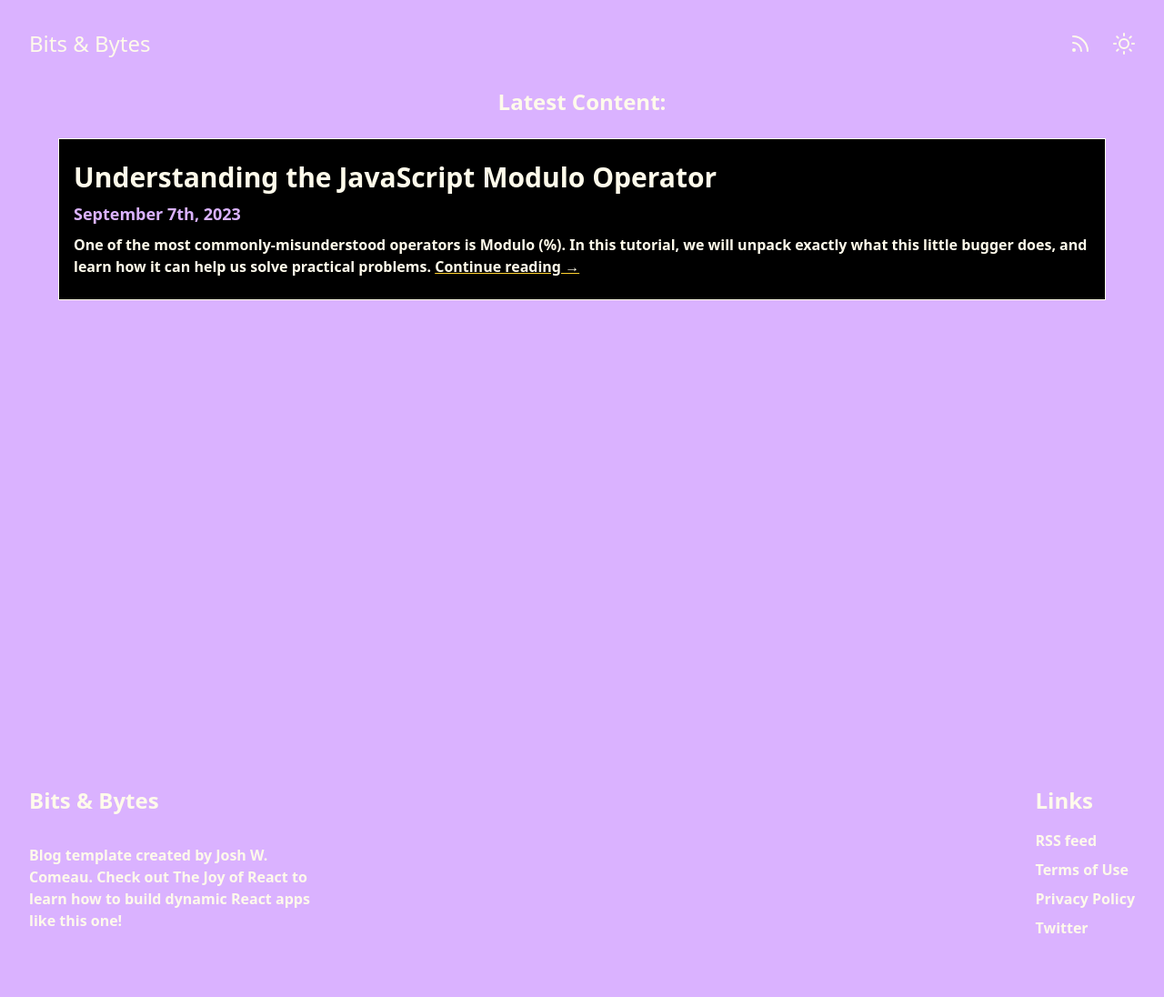
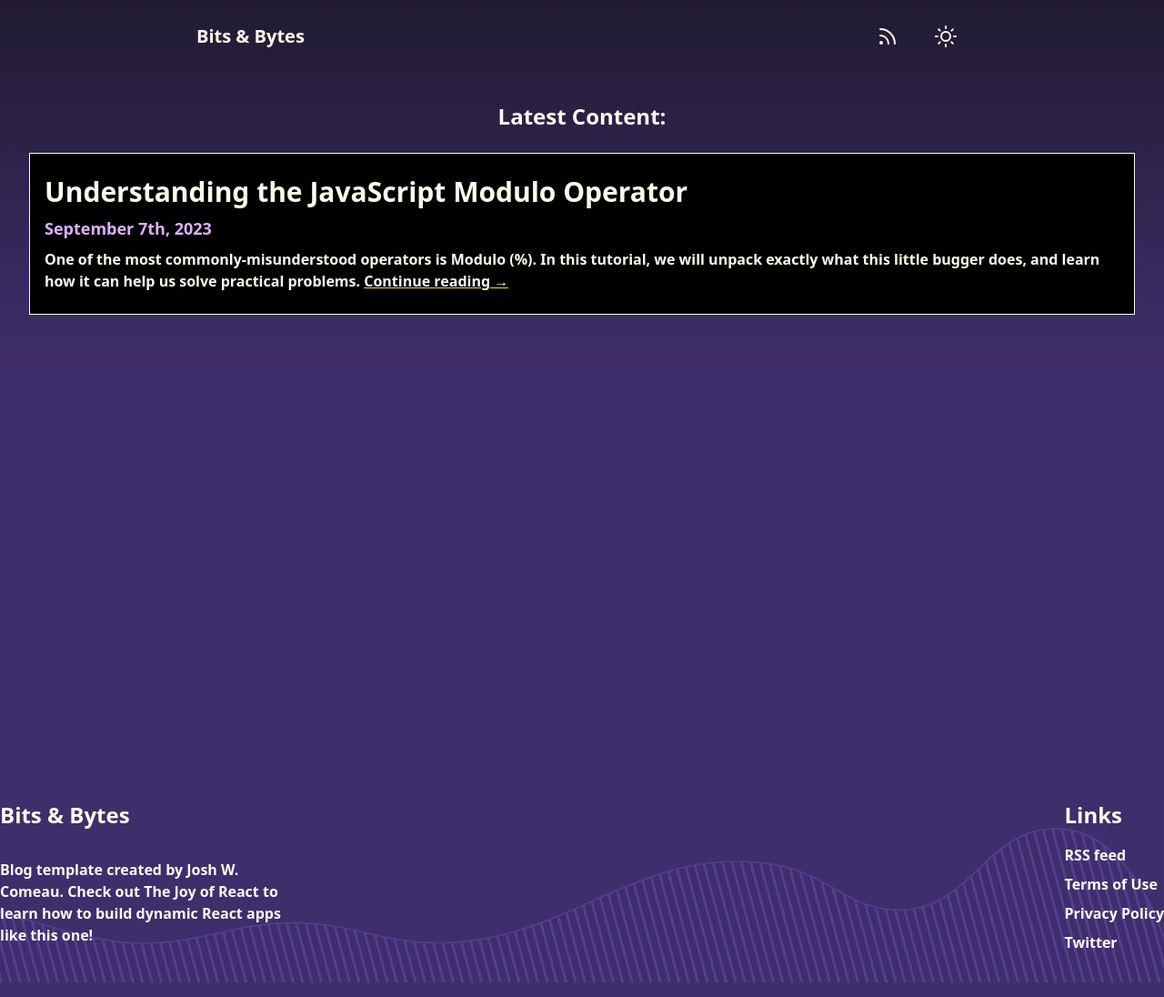
Before and after one commit to Lam-Big-Water/sam-blog-v2, a Next.js app: page / in a window 1280 px wide. Shown: the whole page at 91% size. Built offline with nearby package versions, Linux system fonts and the light colour scheme.

Commit message:
modify some style

```diff
--- /dev/null
+++ b/src/app/_components/decorativeSwoops.tsx
@@ -0,0 +1,25 @@
+import React from "react";
+
+const DecorativeSwoops = () => {
+  return (
+    <div className="swoopsWrapper">
+      <Blocker />
+    </div>
+  );
+};
+
+const Blocker = () => {
+  return (
+    <svg
+      className="blocker"
+      xmlns="http://www.w3.org/2000/svg"
+      fill="none"
+      viewBox="0 0 1706 296"
+      preserveAspectRatio="none"
+    >
+      <path d="M178.5 293C105.361 281.294.5 227.5.5 227.5V.5H1706V293s-47.61-239.974-167-230c-93.05 7.773-116.73 153.932-209.5 164.5-81.66 9.302-110.33-70.309-190-90.5-208.419-52.822-314.703 183.072-528 156-60.841-7.722-91.53-30.876-152.5-37.5-109.87-11.936-171.372 54.966-280.5 37.5z"></path>
+    </svg>
+  );
+};
+
+export default DecorativeSwoops;
--- a/src/app/_components/footer.tsx
+++ b/src/app/_components/footer.tsx
@@ -1,14 +1,19 @@
 import React from "react";
+import DecorativeSwoops from "./decorativeSwoops";
 
 const Footer = () => {
   return (
-    <footer className="flex justify-between items-start w-full pb-8">
+    <footer className="relative w-full pb-8">
+      <DecorativeSwoops />
+      <div className="relative flex justify-between items-start ">
         <div className="max-w-80">
-        <h4 className="text-2xl text-amber-50 font-black pb-8">Bits & Bytes</h4>
+          <h4 className="text-2xl text-amber-50 font-black pb-8">
+            Bits & Bytes
+          </h4>
 
           <p className="text-amber-50 font-bold">
-          Blog template created by Josh W. Comeau. Check out The Joy of React to
-          learn how to build dynamic React apps like this one!
+            Blog template created by Josh W. Comeau. Check out The Joy of React
+            to learn how to build dynamic React apps like this one!
           </p>
         </div>
 
@@ -29,6 +34,7 @@ const Footer = () => {
             </li>
           </ul>
         </div>
+      </div>
     </footer>
   );
 };
--- a/src/app/_components/header.tsx
+++ b/src/app/_components/header.tsx
@@ -1,18 +1,25 @@
-import React from 'react'
-import { Rss, Sun, Moon } from 'react-feather';
-import HeaderLogo from './logo';
+import React from "react";
+import { Rss, Sun, Moon } from "react-feather";
+import HeaderLogo from "./logo";
 
 const Header = () => {
   return (
-    <div className='flex justify-between items-center text-amber-50 font-medium'>
-        <HeaderLogo />
+    <div className="relative w-full max-w-[880px] m-auto px-4 h-20 flex justify-between items-center text-amber-50 font-medium">
+      <HeaderLogo />
 
-        <div className='flex gap-6'>
-            <Rss />
-            <Sun />
-        </div>
+      <div className="flex gap-4 items-center">
+        <a
+          href="#"
+          className="bg-transparent w-12 h-12 flex justify-center items-center rounded-full cursor-pointer transition-colors duration-200 hover:bg-black"
+        >
+          <Rss className="block" />
+        </a>
+        <button className="bg-transparent w-12 h-12 flex justify-center items-center rounded-full cursor-pointer transition-colors duration-200 hover:bg-black">
+          <Sun />
+        </button>
+      </div>
     </div>
-  )
-}
+  );
+};
 
-export default Header
+export default Header;
--- a/src/app/_components/logo.tsx
+++ b/src/app/_components/logo.tsx
@@ -1,10 +1,11 @@
 import React from "react";
+import Link from "next/link"
 
 const HeaderLogo = () => {
   return (
-    <div>
-      <h1 className="text-2xl">Bits & Bytes</h1>
-    </div>
+    <Link href="/" className="block text-xl font-semibold -leading-2 transition-all duration-400 ease-in-out will-change-transform pointer-fine:hover:font-black">
+      Bits & Bytes
+    </Link>
   );
 };
 
--- a/src/app/globals.css
+++ b/src/app/globals.css
@@ -1 +1,60 @@
 @import "tailwindcss";
+
+
+body {
+  display: flex;
+  flex-direction: column;
+  min-height: 100svh;
+  background: hsl(256deg 40% 30%);
+}
+
+body::before {
+  content: '';
+  position: absolute;
+  z-index: 0;
+  top: 0;
+  left: 0;
+  right: 0;
+  height: 50vh;
+  background: linear-gradient(
+    to top,
+    hsl(256deg 40% 30%),
+    hsl(256deg 30% 15%)
+  );
+}
+
+body > main {
+  flex: 1;
+  position: relative;
+}
+
+.swoopsWrapper {
+  position: absolute;
+  inset: 0;
+  width: 100%;
+  height: 100%;
+  background: repeating-linear-gradient(
+    75deg,
+    hsl(256deg 40% 40%) 0px 3px,
+    transparent 3px 10px
+  ),
+  hsl(256deg 40% 30%);
+
+  overflow: hidden;
+}
+
+.blocker {
+  position: absolute;
+  inset: calc(3px * -1);
+  width: calc(100% + 4px);
+
+  min-width: 800px;
+  height: 80%;
+  max-width: revert;
+
+  & path {
+    fill: hsl(256deg 40% 30%);
+    stroke: hsl(256deg 40% 40%);
+    stroke-width: 3px;
+  }
+}
--- a/src/app/layout.tsx
+++ b/src/app/layout.tsx
@@ -27,7 +27,7 @@ export default function RootLayout({
   return (
     <html lang="en">
       <body
-        className={`${geistSans.variable} ${geistMono.variable} antialiased bg-purple-300 p-8`}
+        className={`${geistSans.variable} ${geistMono.variable} antialiased`}
       >
         <Header />
         {children}
--- a/src/app/page.tsx
+++ b/src/app/page.tsx
@@ -3,7 +3,7 @@ import Card from "./_components/card";
 
 const Home = () => {
   return (
-    <div className="w-full h-screen flex justify-center p-8 text-amber-50 font-medium">
+    <div className="relative w-full h-screen flex justify-center p-8 text-amber-50 font-medium">
       <div className="flex flex-col items-center gap-6">
         <h2 className="text-2xl font-black">Latest Content:</h2>
         <Card />
```
Lines whose indentation alone changed are shown as unchanged.
